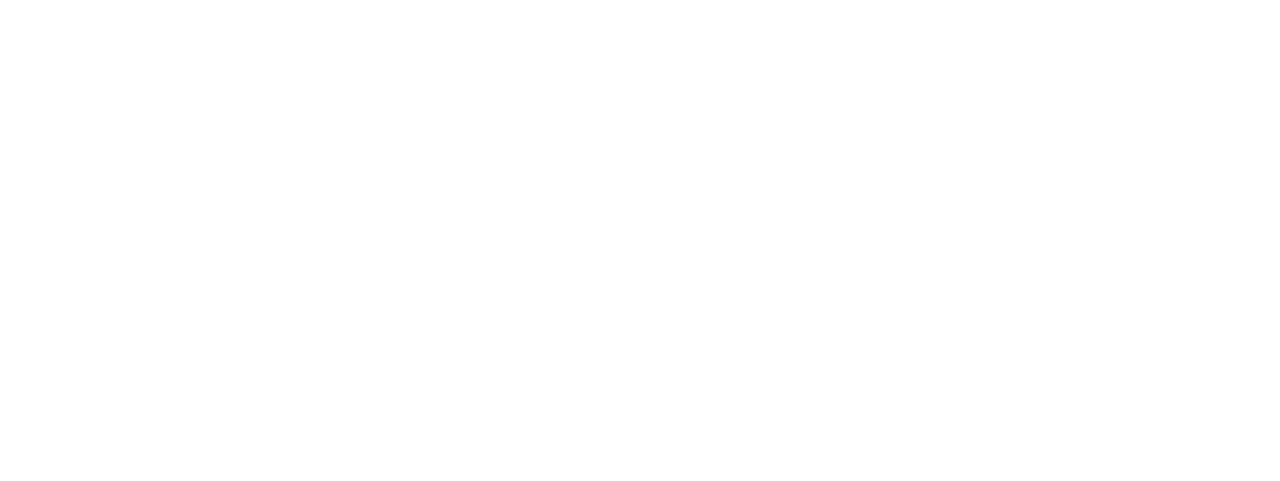
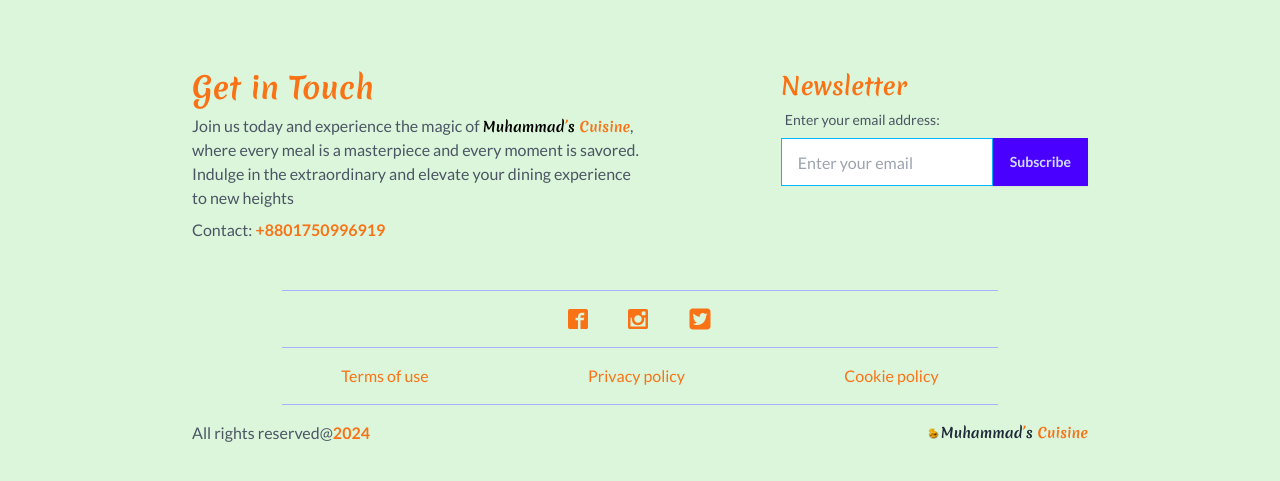
Before and after one commit to MuhammadTanvirHasan98/muhammads-cuisine-client, a React (Vite) app: page / in a window 1280 px wide. Shown: the part 611-1092 px from the top of the page. Before the commit the page ends 800 px from the top, so only its background shows below. Built offline with nearby package versions, Linux system fonts and the light colour scheme; no server answers.

Commit message:
Footer section has been completed successfully.

```diff
--- a/src/Components/TopFoods.jsx
+++ b/src/Components/TopFoods.jsx
@@ -30,7 +30,11 @@
 
           <h1 className="lg:text-5xl text-3xl merienda font-bold my-6">Our Top Delicious Foods</h1>
           <p className="text-gray-500  w-[90%] md:w-[70%] lg:w-[50%] mx-auto">
-          At <span className="text-orange-500 font-bold merienda text-sm">Muhammad’s Cuisine</span> , we believe that great food begins with great ingredients. That’s why we handpick the freshest produce and finest meats, ensuring that every bite bursts with flavor and vitality. Our Top Selling Food Section promises to delight and inspire.
+          At   <span className="merienda text-sm font-bold text-black">
+                    Muhammad
+                    <span className="text-orange-500">’</span>s{' '}
+                    <span className="text-orange-500">Cuisine</span>
+                  </span> , we believe that great food begins with great ingredients. That’s why we handpick the freshest produce and finest meats, ensuring that every bite bursts with flavor and vitality. Our Top Selling Food Section promises to delight and inspire.
           </p>
       </div>
 
--- a/src/Shared/Footer.jsx
+++ b/src/Shared/Footer.jsx
@@ -1,10 +1,116 @@
-
-
+import { ImFacebook2, ImInstagram } from "react-icons/im";
+import logo from "../assets/images/logo.png";
+import { FaSquareTwitter } from "react-icons/fa6";
 
 const Footer = () => {
   return (
     <div className="bg-[#dbf6db] mt-32">
+      <div className="max-w-[2400px] mx-auto">
+        <footer className="lg:py-20 md:py-14 py-10 text-base-content ">
+          <div className="md:w-[70%] w-[80%] mx-auto ">
+            <div className="flex flex-col md:flex-row md:justify-between justify-center  gap-4 mb-10">
+              <div className="md:w-1/2 w-full">
+                <h1 className="md:text-3xl text-2xl font-bold mb-2 text-center md:text-left text-orange-500 merienda">
+                  Get in Touch
+                </h1>
+                <p className="text-center md:text-left text-gray-600">
+                  {" "}
+                  Join us today and experience the magic of{" "}
+                  <span className="merienda text-sm font-bold text-black">
+                    Muhammad
+                    <span className="text-orange-500">’</span>s{' '}
+                    <span className="text-orange-500">Cuisine</span>
+                  </span>
+                  , where every meal is a masterpiece and every moment is
+                  savored. Indulge in the extraordinary and elevate your dining
+                  experience to new heights
+                </p>
+                <p className="text-gray-600 my-2 text-center md:text-left">
+                  Contact:{" "}
+                  <span className="text-orange-500 font-semibold">
+                    +8801750996919
+                  </span>{" "}
+                </p>
+              </div>
 
+              <div className="space-y-6 ">
+                <form>
+                  <h6 className="md:text-2xl font-semibold text-xl text-center md:text-left text-orange-500 merienda">
+                    Newsletter
+                  </h6>
+
+                  <div className="flex flex-col   md:items-start items-center">
+                    <label className="label">
+                      <span className="label-text text-gray-600">
+                        Enter your email address:
+                      </span>
+                    </label>
+
+                    <div className="flex">
+                      <input
+                        type="text"
+                        placeholder="Enter your email"
+                        className="input input-bordered input-info rounded-none md:w-full w-[180px] md:h-[48px] h-[34px]"
+                      />
+                      <button className="btn md:btn-md btn-sm btn-primary rounded-none my-auto">
+                        Subscribe
+                      </button>
+                    </div>
+                  </div>
+                </form>
+              </div>
+            </div>
+
+            {/* Terms and Privacy */}
+            <div>
+              <hr className="border-indigo-300 w-[80%] mx-auto my-4" />
+              <div>
+                <nav className="w-2/3 mx-auto flex  items-center justify-center gap-10 text-orange-500 text-xl">
+                  <a className="link link-hover">
+                    <ImFacebook2 />
+                  </a>
+                  <a className="link link-hover">
+                    <ImInstagram />
+                  </a>
+                  <a className="link link-hover">
+                    <FaSquareTwitter className="text-2xl" />
+                  </a>
+                </nav>
+              </div>
+
+              <hr className="border-indigo-300 w-[80%] mx-auto my-4" />
+
+              <div>
+                <nav className="w-2/3 mx-auto flex flex-col items-center md:flex-row justify-between gap-2 text-orange-500">
+                  <a className="link link-hover">Terms of use</a>
+                  <a className="link link-hover">Privacy policy</a>
+                  <a className="link link-hover">Cookie policy</a>
+                </nav>
+              </div>
+              <hr className="border-indigo-300 w-[80%] mx-auto my-4" />
+            </div>
+
+            <div className="flex flex-col-reverse items-center gap-2 md:flex-row justify-between">
+              <p className="text-gray-600">
+                All rights reserved@
+                <span className="font-bold text-orange-500">2024</span>{" "}
+              </p>
+              <p className="flex items-center play">
+                <img
+                  className="w-[15px]  h-[13px] rounded-full"
+                  src={logo}
+                  alt="logo"
+                />
+                <span className="merienda text-sm font-bold">
+                    Muhammad
+                    <span className="text-orange-500">’</span>s{' '}
+                    <span className="text-orange-500">Cuisine</span>
+                  </span>
+              </p>
+            </div>
+          </div>
+        </footer>
+      </div>
     </div>
   );
 };
```
